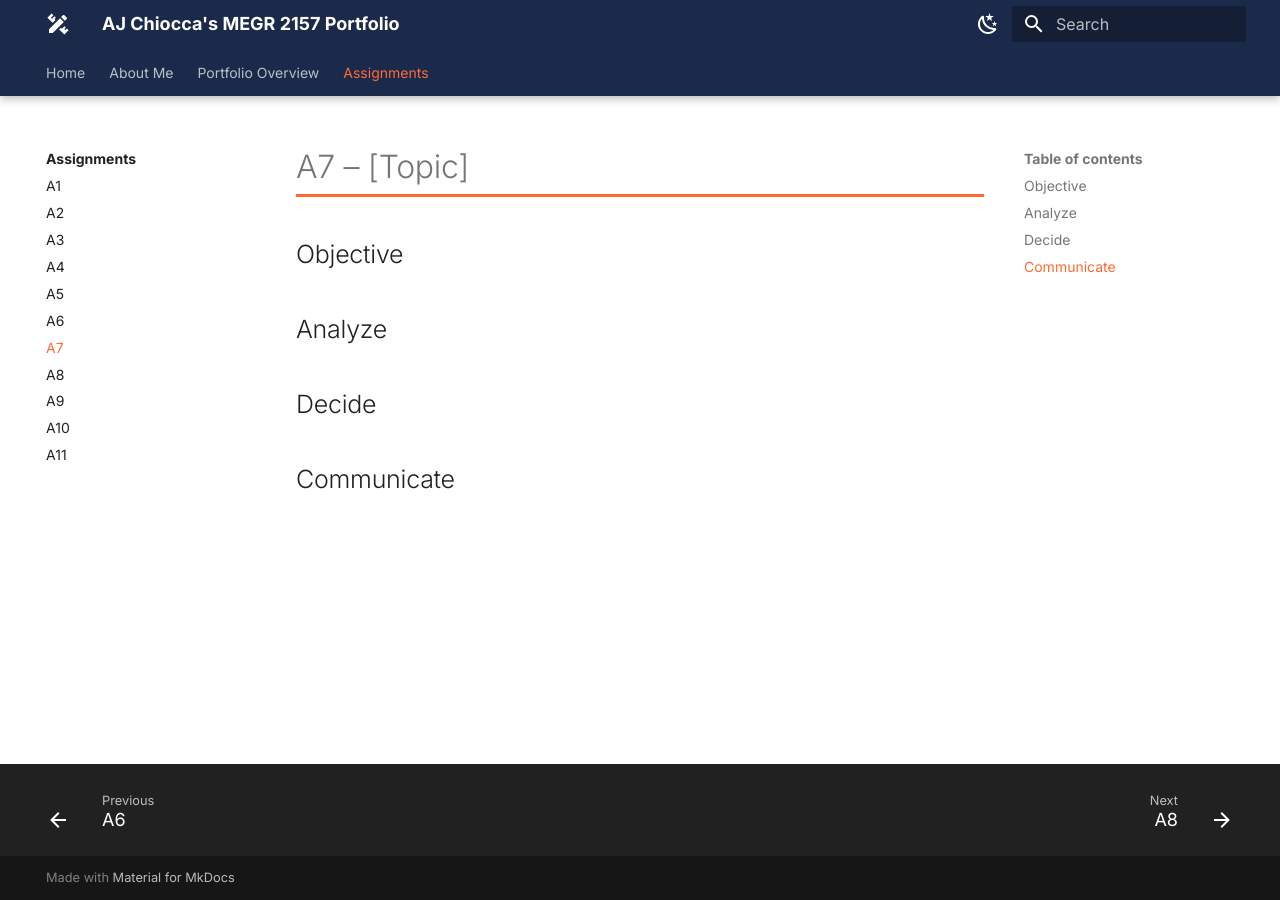
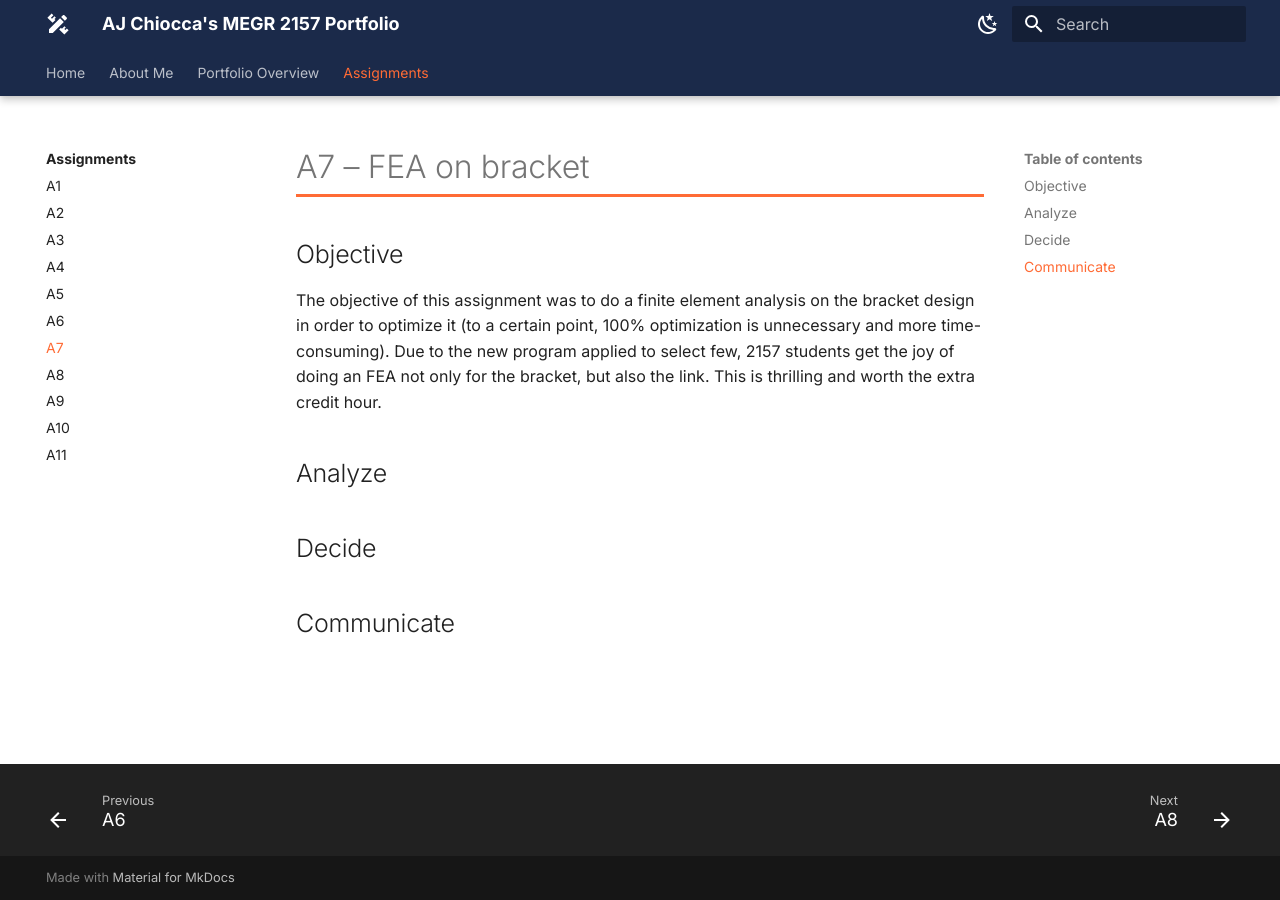
Before and after one commit to ajchiocca/megr2157-portfolio, an MkDocs documentation site: the page built from docs/assignments/A07/index.md, in a window 1280 px wide. Built offline with MkDocs 1.6.1 and Material for MkDocs 9.7.7, drawn with Linux system fonts in a browser that asks for light colours.

Commit message:
Revise A7 title and objective description
Updated assignment title and objective for clarity.

```diff
--- a/docs/assignments/A07/index.md
+++ b/docs/assignments/A07/index.md
@@ -1,7 +1,7 @@
-# A7 – [Topic]
+# A7 – FEA on bracket
 
 ## Objective
-
+The objective of this assignment was to do a finite element analysis on the bracket design in order to optimize it (to a certain point, 100% optimization is unnecessary and more time-consuming). Due to the new program applied to select few, 2157 students get the joy of doing an FEA not only for the bracket, but also the link. This is thrilling and worth the extra credit hour.
 
 ## Analyze
 
```
